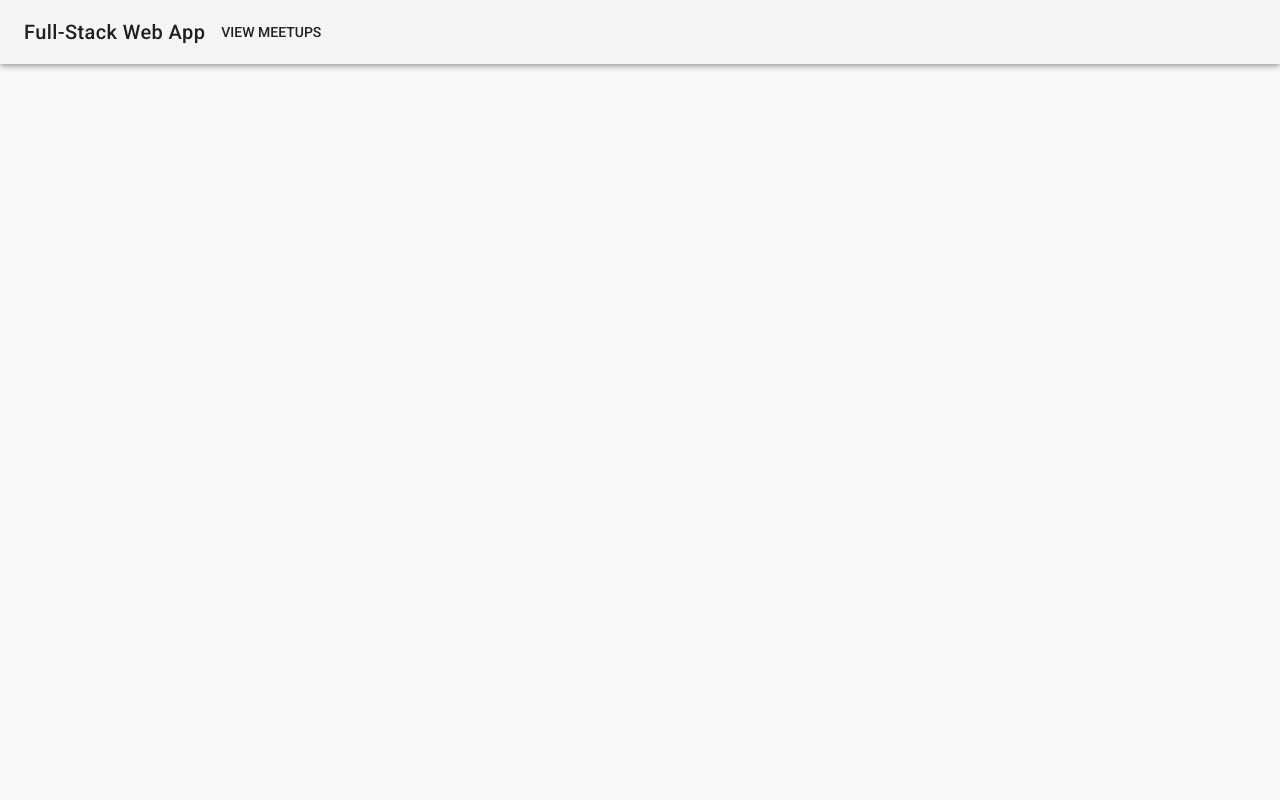
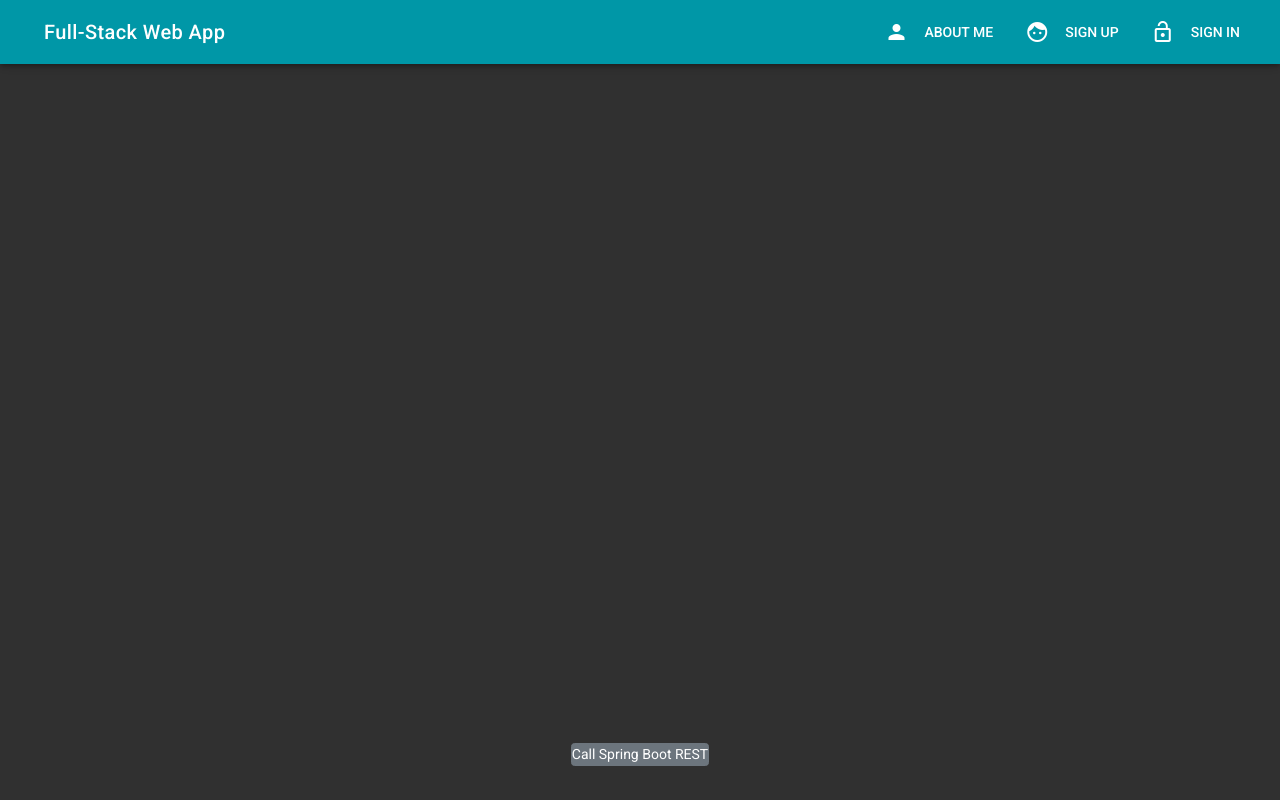
Before and after one commit to patrykgrudzien/vehicle-health-service, a Vue app in the folder frontend/: page /server-health in a window 1280 px wide. Built offline with nearby package versions, Linux system fonts and the light colour scheme.

Commit message:
Implementing application navbar using Vuetify.

```diff
--- a/frontend/src/App.vue
+++ b/frontend/src/App.vue
@@ -1,17 +1,45 @@
 <template>
   <v-app>
-    <v-toolbar>
-      <v-toolbar-title>Full-Stack Web App</v-toolbar-title>
-      <v-toolbar-items>
-        <v-btn flat>View Meetups</v-btn>
+
+    <!-- TOOLBAR -->
+    <v-toolbar dark class="primary">
+      <v-toolbar-side-icon @click="sideNav = !sideNav" class="hidden-sm-and-up"/>
+      <v-toolbar-title>
+        <router-link to="/" tag="span" style="cursor: pointer">Full-Stack Web App</router-link>
+      </v-toolbar-title>
+      <v-spacer/>
+      <v-toolbar-items class="hidden-xs-only" v-for="item in menuItems" :key="item.title">
+        <v-btn flat>
+          <v-icon left>{{ item.icon }}</v-icon>
+          {{ item.title }}
+        </v-btn>
       </v-toolbar-items>
     </v-toolbar>
-    <main></main>
+
+    <!-- NAVIGATION DRAWER -->
+    <v-navigation-drawer v-model="sideNav">
+      <v-list v-for="item in menuItems" :key="item.title">
+        <v-list-tile>
+          <v-list-tile-action>
+            <v-icon>{{ item.icon }}</v-icon>
+          </v-list-tile-action>
+          <v-list-tile-content>{{ item.title }}</v-list-tile-content>
+        </v-list-tile>
+      </v-list>
+    </v-navigation-drawer>
+
+    <!-- MAIN -->
+    <main>
+      <router-view/>
+    </main>
+
+    <!-- OLD -->
+
     <!--<div v-cloak>-->
-      <!--<app-nav-bar/>-->
-      <!--<transition name="fade">-->
-        <!--<router-view/>-->
-      <!--</transition>-->
+    <!--<app-nav-bar/>-->
+    <!--<transition name="fade">-->
+    <!--<router-view/>-->
+    <!--</transition>-->
     <!--</div>-->
   </v-app>
 </template>
@@ -22,31 +50,30 @@
   export default {
     components: {
       AppNavBar
+    },
+    data() {
+      return {
+        sideNav: false,
+        menuItems: [
+          {icon: 'person', title: 'About me', link: '/about-me'},
+          {icon: 'face', title: 'Sign up', link: '/registration-form'},
+          {icon: 'lock_open', title: 'Sign in', link: '/login'}
+        ]
+      }
     }
   };
 </script>
 
 <style>
-  .fade-enter-active, .fade-leave-active {
-    transition-property: opacity;
-    transition-duration: .25s;
+  .btn {
+    padding: 0;
   }
 
-  .fade-enter-active {
-    transition-delay: .25s;
+  .toolbar__content {
+    box-shadow: 0 0px 50px 0px black;
   }
 
-  .fade-enter, .fade-leave-active {
-    opacity: 0
+  #app {
+    background-color: #303030;
   }
-
-  [v-cloak] {
-    display: none;
-  }
-
-  /*#app {*/
-    /*background-color: #303030;*/
-    /*color: #ffffff;*/
-    /*overflow-y: visible;*/
-  /*}*/
 </style>
--- a/frontend/src/main.js
+++ b/frontend/src/main.js
@@ -45,7 +45,13 @@ export const myRouter = new VueRouter({
 });
 
 // --------- VUETIFY ---------
-Vue.use(Vuetify);
+import colors from 'vuetify/es5/util/colors';
+
+Vue.use(Vuetify, {
+  theme: {
+    primary: colors.cyan.darken2
+  }
+});
 
 // --------- APP ---------
 new Vue({
```
